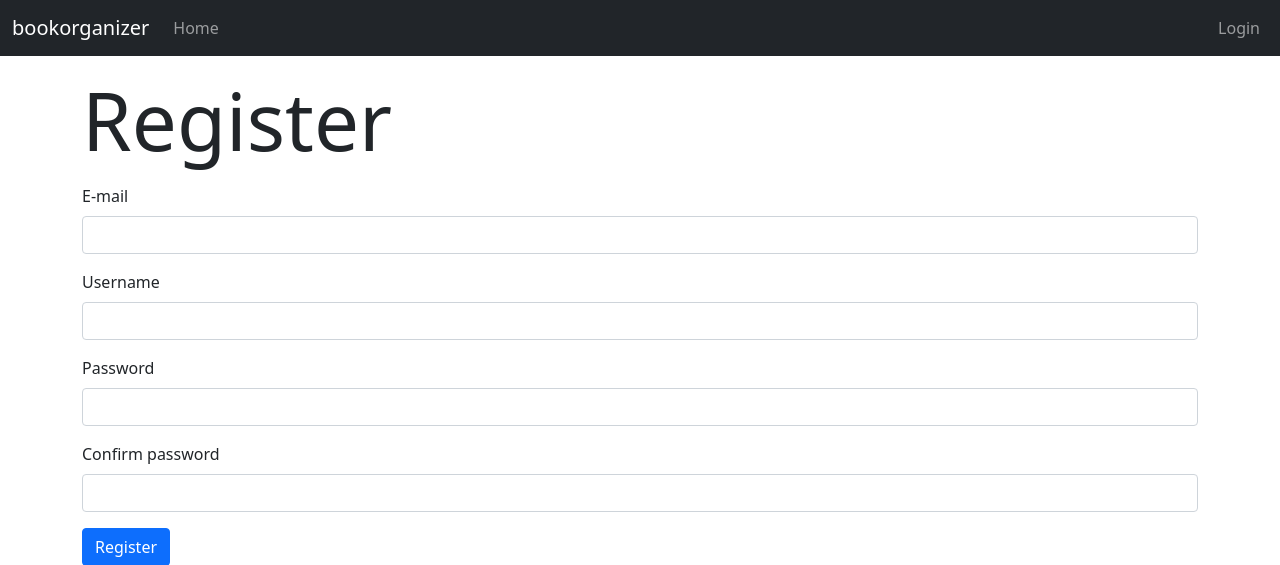
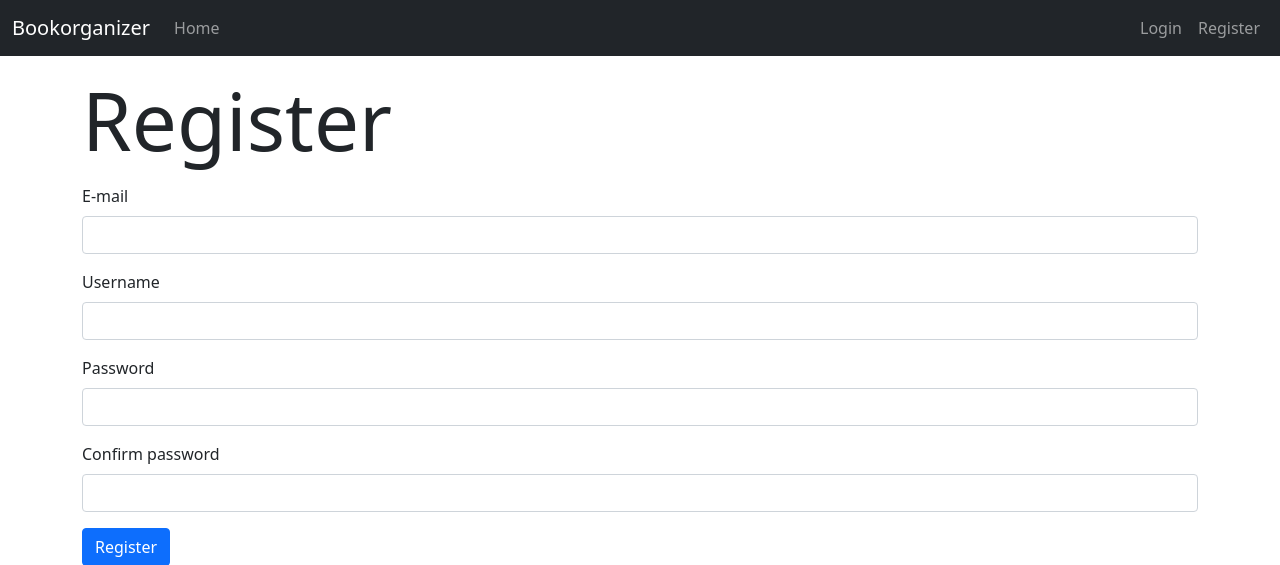
Before and after one commit to matbocz/bookorganizer, a Flask app: page /auth/register in a window 1280 px wide. Shown: the top 565 px of the page. Run offline with Flask 2, Linux system fonts and the light colour scheme; some libraries are stand-ins or nearby versions.

Commit message:
Add new item to Navbar in Base template

```diff
--- a/app/templates/base.html
+++ b/app/templates/base.html
@@ -1,5 +1,6 @@
 <!doctype html>
 <html lang="en">
+
 <head>
     <!-- Required meta tags -->
     <meta charset="utf-8">
@@ -15,11 +16,12 @@
     <!-- Page title block -->
     <title>{% block title %}{% endblock %}</title>
 </head>
+
 <body>
 <!-- Navbar -->
 <nav class="navbar navbar-expand-lg navbar-dark bg-dark mb-3">
     <div class="container-fluid">
-        <a class="navbar-brand" href={{ url_for('main.index') }}>bookorganizer</a>
+        <a class="navbar-brand" href="{{ url_for('main.index') }}">Bookorganizer</a>
         <button class="navbar-toggler" type="button" data-bs-toggle="collapse" data-bs-target="#navbarNav"
                 aria-controls="navbarNav" aria-expanded="false" aria-label="Toggle navigation">
             <span class="navbar-toggler-icon"></span>
@@ -27,17 +29,20 @@
         <div class="collapse navbar-collapse" id="navbarNav">
             <ul class="navbar-nav me-auto">
                 <li class="nav-item">
-                    <a class="nav-link" href={{ url_for('main.index') }}>Home</a>
+                    <a class="nav-link" href="{{ url_for('main.index') }}">Home</a>
                 </li>
             </ul>
             <ul class="navbar-nav">
                 {% if current_user.is_authenticated %}
                 <li class="nav-item">
-                    <a class="nav-link" href={{ url_for('auth.logout') }}>Logout</a>
+                    <a class="nav-link" href="{{ url_for('auth.logout') }}">Logout</a>
                 </li>
                 {% else %}
                 <li class="nav-item">
-                    <a class="nav-link" href={{ url_for('auth.login') }}>Login</a>
+                    <a class="nav-link" href="{{ url_for('auth.login') }}">Login</a>
+                </li>
+                <li class="nav-item">
+                    <a class="nav-link" href="{{ url_for('auth.register') }}">Register</a>
                 </li>
                 {% endif %}
             </ul>
@@ -68,4 +73,5 @@
         integrity="sha384-MrcW6ZMFYlzcLA8Nl+NtUVF0sA7MsXsP1UyJoMp4YLEuNSfAP+JcXn/tWtIaxVXM"
         crossorigin="anonymous"></script>
 </body>
+
 </html>
```
